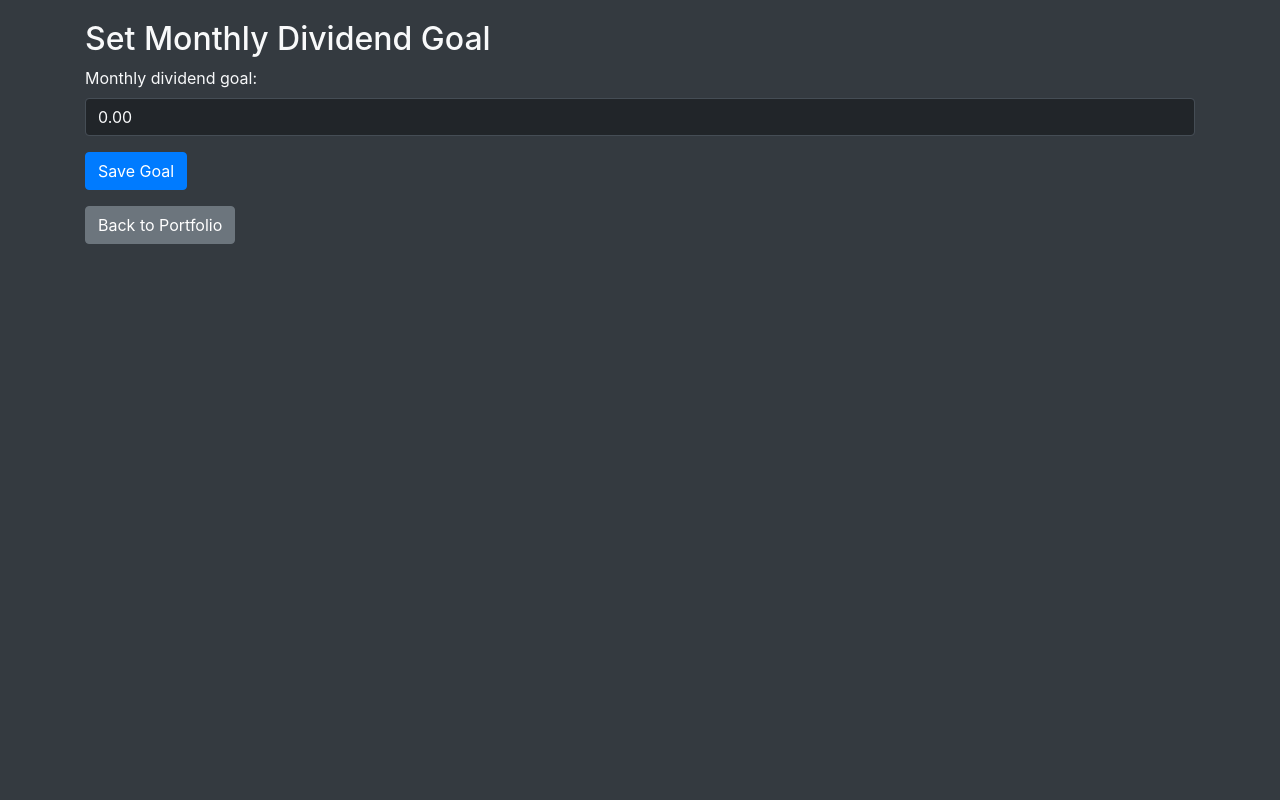
After one commit to SURFLOU/DividendCity, a Django app: page /set_dividend_goal/ in a window 1280 px wide. The commit adds this page. Run offline with Django 4.2, Linux system fonts and the light colour scheme; the visitor is signed in with stand-in values (Sample User, id 1); data comes from the database, SQL or seed files in the repository; parts of the project's set-up code (start-up, migrations or seed data) failed here and were passed over; some libraries are stand-ins or nearby versions.

Commit message:
feat: Added monthly dividend goal and updates templates to include pie chart on dividend page

```diff
--- a/Dywidendy_GPW/forms.py
+++ b/Dywidendy_GPW/forms.py
@@ -1,7 +1,15 @@
 from django import forms
-from .models import UserPortfolio
+from .models import UserPortfolio, UserProfile
 
 class EditStockForm(forms.ModelForm):
     class Meta:
         model = UserPortfolio
         fields = ['quantity', 'average_purchase_price']
+
+class DividendGoalForm(forms.ModelForm):
+    class Meta:
+        model = UserProfile
+        fields = ['monthly_dividend_goal']
+        widgets = {
+            'monthly_dividend_goal': forms.NumberInput(attrs={'class': 'form-control form-control-dark'}),
+        }
--- a/Dywidendy_GPW/models.py
+++ b/Dywidendy_GPW/models.py
@@ -46,3 +46,10 @@ class UserPortfolio(models.Model):
 
     def __str__(self):
         return f"{self.user.username} - {self.ticker.ticker}: {self.quantity} shares at {self.average_purchase_price}"
+
+class UserProfile(models.Model):
+    user = models.OneToOneField(User, on_delete=models.CASCADE)
+    monthly_dividend_goal = models.DecimalField(max_digits=10, decimal_places=2, default=0.00)
+
+    def __str__(self):
+        return self.user.username
--- /dev/null
+++ b/Dywidendy_GPW/signals.py
@@ -0,0 +1,13 @@
+from django.db.models.signals import post_save
+from django.dispatch import receiver
+from django.contrib.auth.models import User
+from .models import UserProfile
+
+@receiver(post_save, sender=User)
+def create_user_profile(sender, instance, created, **kwargs):
+    if created:
+        UserProfile.objects.create(user=instance)
+
+@receiver(post_save, sender=User)
+def save_user_profile(sender, instance, **kwargs):
+    instance.userprofile.save()
--- /dev/null
+++ b/Dywidendy_GPW/templates/set_dividend_goal.html
@@ -0,0 +1,38 @@
+{% extends "base.html" %}
+<!DOCTYPE html>
+<html lang="en">
+<head>
+{% block head %}
+{{ block.super }}
+    <meta charset="UTF-8">
+    <meta name="viewport" content="width=device-width, initial-scale=1.0">
+    <title>Set Dividend Goal</title>
+    <link rel="stylesheet" href="https://stackpath.bootstrapcdn.com/bootstrap/4.5.2/css/bootstrap.min.css">
+    <style>
+        body {
+            background-color: #343a40;
+            color: #f8f9fa;
+            padding: 20px;
+        }
+        .form-control-dark {
+            background-color: #212529;
+            color: #f8f9fa;
+            border: 1px solid #454d55;
+        }
+    </style>
+{% endblock head %}
+</head>
+<body>
+{% block content %}
+    <div class="container">
+        <h2>Set Monthly Dividend Goal</h2>
+        <form method="post">
+            {% csrf_token %}
+            {{ form.as_p }}
+            <button type="submit" class="btn btn-primary">Save Goal</button>
+        </form>
+        <a href="{% url 'portfolio' %}" class="btn btn-secondary">Back to Portfolio</a>
+    </div>
+{% endblock content %}
+</body>
+</html>
--- a/Dywidendy_GPW/urls.py
+++ b/Dywidendy_GPW/urls.py
@@ -14,5 +14,6 @@ urlpatterns = [
     path('edit_stock/<int:stock_id>/', views.edit_stock, name='edit_stock'),
     path('delete_stock/<int:stock_id>/', views.delete_stock, name='delete_stock'),
     path('dividend_calendar/', views.dividend_calendar, name='dividend_calendar'),
+    path('set_dividend_goal/', views.set_dividend_goal, name='set_dividend_goal'),
     path('', views.main_page, name='main_page'),
 ]
--- a/Dywidendy_GPW/views.py
+++ b/Dywidendy_GPW/views.py
@@ -6,8 +6,8 @@ from django.contrib.auth.models import User
 from django.db.models import Sum
 from django.http import JsonResponse
 from django.contrib import messages
-from .models import CompaniesName, CompaniesPrice, UserPortfolio, CompaniesDividend
-from .forms import EditStockForm
+from .models import CompaniesName, CompaniesPrice, UserPortfolio, CompaniesDividend, UserProfile
+from .forms import EditStockForm, DividendGoalForm
 from datetime import datetime
 from datetime import timedelta, date
 
@@ -19,8 +19,10 @@ def user_login(request):
             password = form.cleaned_data.get('password')
             user = authenticate(username=username, password=password)
             if user is not None:
+                if not hasattr(user, 'userprofile'):
+                    UserProfile.objects.create(user=user)
                 login(request, user)
-                return redirect('portfolio')
+                return redirect("portfolio")
             else:
                 messages.error(request, 'Invalid username or password.')
         else:
@@ -120,34 +122,26 @@ def autocomplete_companies(request):
     return JsonResponse(data, safe=False)
 
 def dividends(request):
-    # Get current year
     current_year = datetime.now().year
+    portfolio = UserPortfolio.objects.filter(user=request.user).select_related('ticker')
+    profile = UserProfile.objects.get(user=request.user)
+    monthly_goal = profile.monthly_dividend_goal
 
-    # Retrieve user's portfolio with related ticker information
-    portfolio = UserPortfolio.objects.filter(user=request.user).select_related('ticker')
-
-    # Calculate total annual dividends and prepare data for table
     total_annual_dividends = 0
     dividend_table_data = []
     dividend_yield = 0
     number_of_dividends = 0
 
     for item in portfolio:
-        # Query dividends for the current year and calculate total value for each ticker
         dividends = CompaniesDividend.objects.filter(ticker=item.ticker.ticker, date_of_dividend__year=current_year)
         total_dividend_value = dividends.aggregate(total=Sum('value_of_dividend'))['total'] or 0
-
-        # Calculate monthly and daily dividends based on total dividend value
         monthly_dividend_value = total_dividend_value / 12
         daily_dividend_value = total_dividend_value / 365
-
-        # Calculate dividend value based on quantity of stocks
         dividend_value_per_stock = item.quantity * total_dividend_value
 
         if total_dividend_value == 0:
             continue
 
-        # Prepare data for dividend table
         dividend_table_data.append({
             'ticker': item.ticker.ticker,
             'name': item.ticker.name,
@@ -164,10 +158,11 @@ def dividends(request):
         number_of_dividends += 1
 
     dividend_yield /= number_of_dividends
-    #dividend_yield = 0
-    # Convert total annual dividends to monthly and daily values
     total_monthly_dividends = round(total_annual_dividends / 12,2)
     total_daily_dividends = round(total_annual_dividends / 365,2)
+    percentage_accomplished = (total_monthly_dividends / monthly_goal) * 100 if monthly_goal > 0 else 0
+    remaining_percentage = 100 - percentage_accomplished
+    remaining_goal = monthly_goal - total_monthly_dividends
 
     context = {
         'dividend_table_data': dividend_table_data,
@@ -175,6 +170,10 @@ def dividends(request):
         'total_monthly_dividends': total_monthly_dividends,
         'total_daily_dividends': total_daily_dividends,
         'dividend_yield': round(dividend_yield,2),
+        'dividend_goal': monthly_goal,
+        'percentage_accomplished': percentage_accomplished,
+        'remaining_percentage': remaining_percentage,
+        'remaining_goal': remaining_goal,
     }
 
     return render(request, 'dividends.html', context)
@@ -267,3 +266,15 @@ def dividend_calendar(request):
 
 def main_page(request):
     return render(request, 'main_page.html')
+
+@login_required
+def set_dividend_goal(request):
+    profile, created = UserProfile.objects.get_or_create(user=request.user)
+    if request.method == 'POST':
+        form = DividendGoalForm(request.POST, instance=profile)
+        if form.is_valid():
+            form.save()
+            return redirect('dividends')
+    else:
+        form = DividendGoalForm(instance=profile)
+    return render(request, 'set_dividend_goal.html', {'form': form})
```
Also changed, not shown: Dywidendy_GPW/apps.py (added, +7 -0 lines), Dywidendy_GPW/templates/dividends.html (+61 -13 lines), Dywidendy_GPW/migrations/0002_userprofile.py (added).
